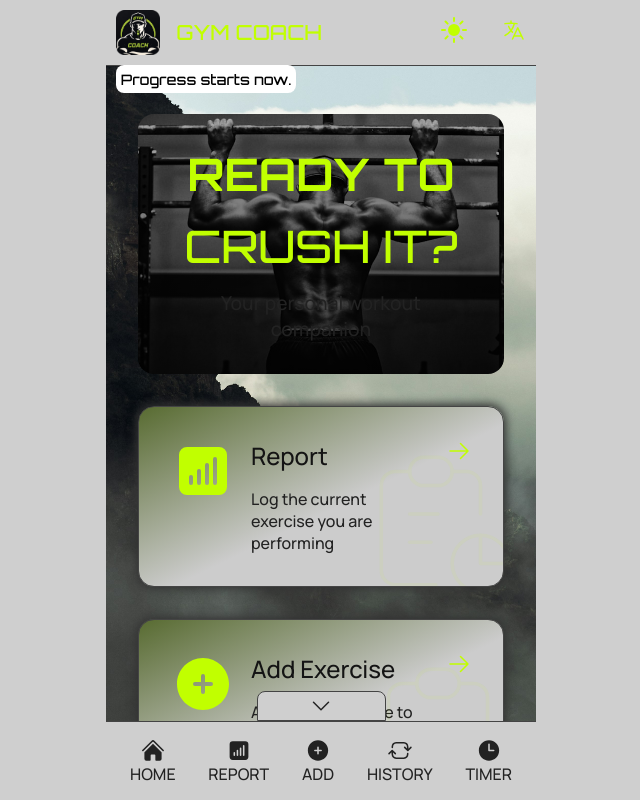
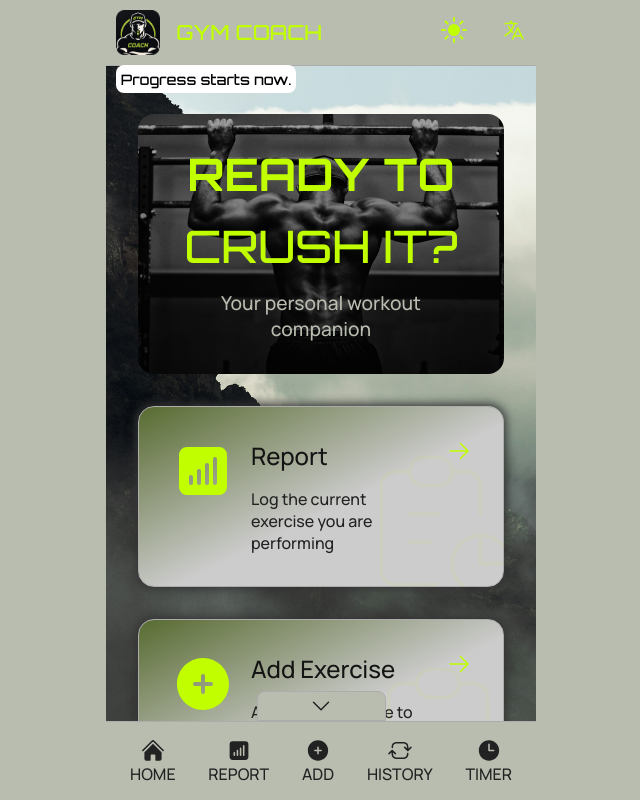
Before and after one commit to ernestol92/GymCoach, a React (Vite) app: page / in a window 1280 px wide. Shown: the whole page, without its empty margins (319-959 px from the left). Built offline with nearby package versions, Linux system fonts and the light colour scheme.

Commit message:
adjusted color scheme in light mode v1.01

```diff
--- a/src/App.css
+++ b/src/App.css
@@ -35,8 +35,8 @@
   --title-color: #141414;
   --title-color-inverted: #ffffff;
   --bread-color: #222222;
-  --background-color: #cfcfcf; /*x*/
-  --border-color: #444;
+  --background-color: #b8bdb0; /*x*/
+  --border-color: #acacac;
   --gradient-cards: #cccccc;
   --talk-bubble-bg: #ffffff;
   --talk-bubble-color: #000000;
@@ -230,7 +230,7 @@
 }
 
 .start-subtitle{
-  color: var(--bread-color);
+  color: var(--background-color);
   font-size: 1.2rem;
 }
 
```
